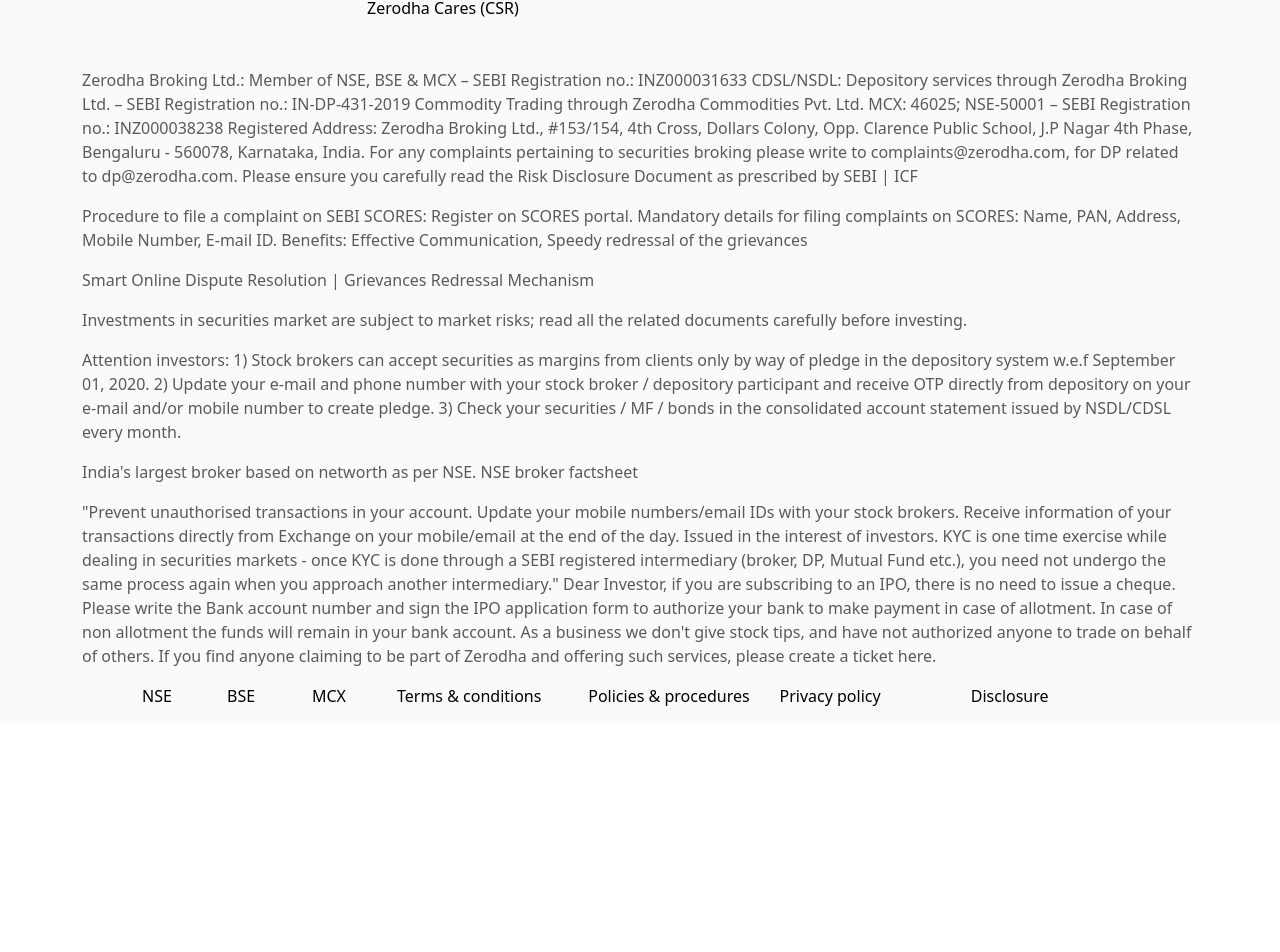
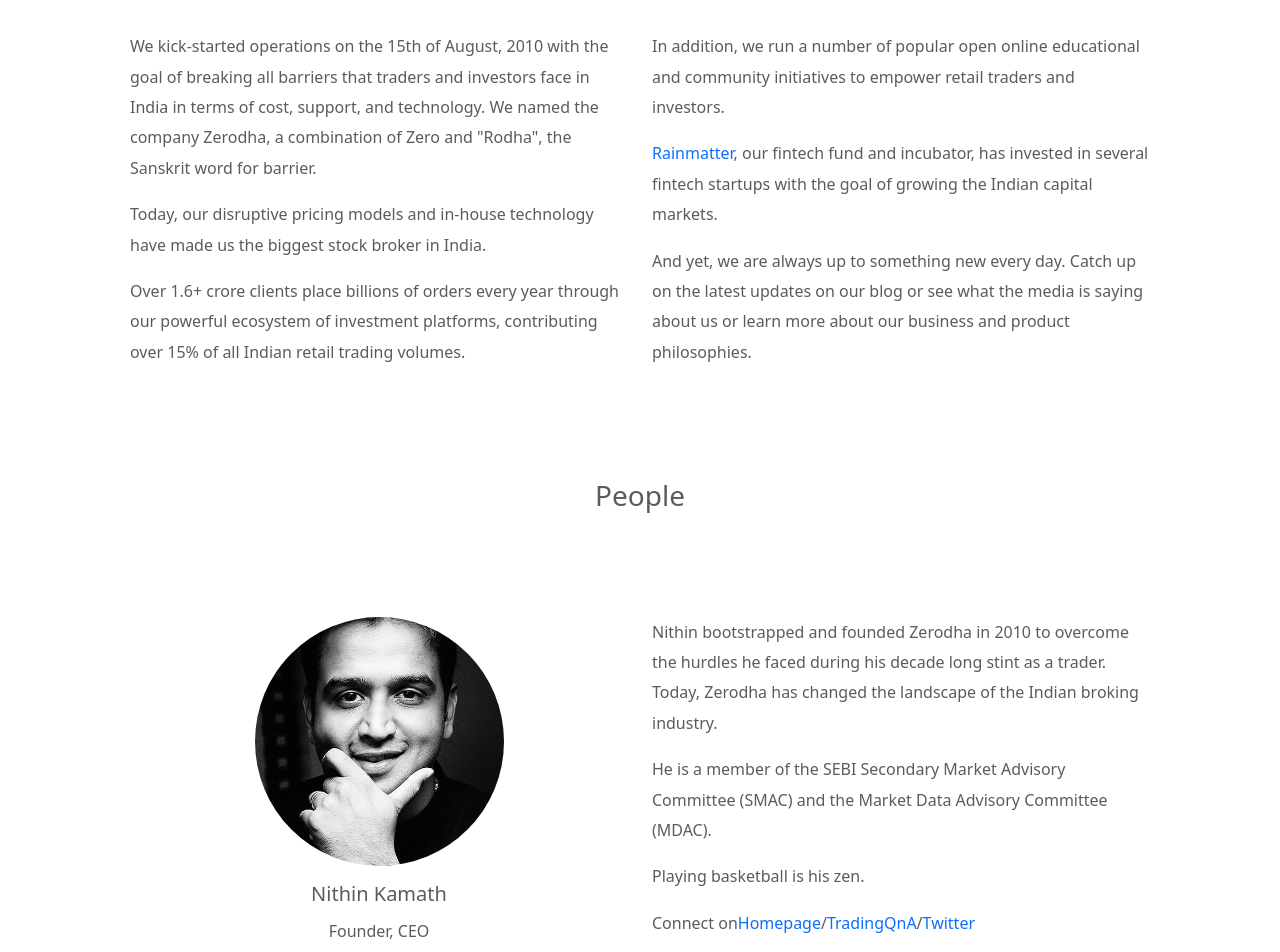
Before and after one commit to kapil407/Zerodha_Clone_Project, a React (Vite) app in the folder Frontend/: page /about in a window 1280 px wide. Shown: the part 358-1310 px from the top of the page. Before the commit the page ends 1082 px from the top, so only its background shows below. Built offline with nearby package versions, Linux system fonts and the light colour scheme.

Commit message:
created About Page

```diff
--- a/Frontend/src/landingPage/about/AboutPage.jsx
+++ b/Frontend/src/landingPage/about/AboutPage.jsx
@@ -1,9 +1,13 @@
-import React from 'react'
-
+import React from "react";
+import Hero from './Hero'
+import Team from "./Team";
 function AboutPage() {
   return (
-    <div>AboutPage</div>
-  )
+    <>
+        <Hero/>
+        <Team/>
+    </>
+  );
 }
 
-export default AboutPage
+export default AboutPage;
--- /dev/null
+++ b/Frontend/src/landingPage/about/Hero.jsx
@@ -0,0 +1,63 @@
+import React from 'react'
+
+function Hero() {
+  return (
+    <div className="container mt-5 mb-5">
+      <div className="row text-center text-muted mb-5 p-5">
+        <h1 className="fs-3">
+          We pioneered the discount broking model in India.
+          <br />
+          Now, we are breaking ground with our technology.
+        </h1>
+      </div>
+      <div className="row mt-5 mb-5 p-5 text-muted border-top" style={{lineHeight:"1.9"}}>
+        <div className="col-6">
+          <p>
+
+            We kick-started operations on the 15th of August, 2010 with the goal
+            of breaking all barriers that traders and investors face in India in
+            terms of cost, support, and technology. We named the company
+            Zerodha, a combination of Zero and "Rodha", the Sanskrit word for
+            barrier.
+          </p>
+
+          <p>
+
+            Today, our disruptive pricing models and in-house technology have
+            made us the biggest stock broker in India.
+          </p>
+
+          <p>
+
+            Over 1.6+ crore clients place billions of orders every year through
+            our powerful ecosystem of investment platforms, contributing over
+            15% of all Indian retail trading volumes.
+          </p>
+        </div>
+        <div className="col-6">
+          <p>
+
+            In addition, we run a number of popular open online educational and
+            community initiatives to empower retail traders and investors.
+          </p>
+
+          <p>
+
+           <a href="#" style={{textDecoration:"none"}}> Rainmatter</a>, our fintech fund and incubator, has invested in several
+            fintech startups with the goal of growing the Indian capital
+            markets.
+          </p>
+
+          <p>
+
+            And yet, we are always up to something new every day. Catch up on
+            the latest updates on our blog or see what the media is saying about
+            us or learn more about our business and product philosophies.
+          </p>
+        </div>
+      </div>
+    </div>
+  )
+}
+
+export default Hero
--- /dev/null
+++ b/Frontend/src/landingPage/about/Team.jsx
@@ -0,0 +1,53 @@
+import React from "react";
+
+function Team() {
+  return (
+    <div className="container  mb-5 ">
+      <div className="row text-center text-muted">
+        <h1 className="fs-3">People</h1>
+      </div>
+      <div className="row mt-5 mb-5 p-5  " style={{ lineHeight: "1.9" }}>
+        <div className="col-6 text-center text-muted">
+          <img
+            src="media/images/nithinKamath.jpg"
+            alt="image"
+            style={{ borderRadius: "100%", width: "50%" }}
+          />
+          <h5 className="mt-3 mb-3">Nithin Kamath</h5>
+          <h6>Founder, CEO</h6>
+        </div>
+        <div className="col-6 text-muted " style={{ lineHeight: "1.9" }}>
+          <p>
+            Nithin bootstrapped and founded Zerodha in 2010 to overcome the
+            hurdles he faced during his decade long stint as a trader. Today,
+            Zerodha has changed the landscape of the Indian broking industry.
+          </p>
+
+          <p>
+            He is a member of the SEBI Secondary Market Advisory Committee
+            (SMAC) and the Market Data Advisory Committee (MDAC).
+          </p>
+
+          <p> Playing basketball is his zen.</p>
+
+          <p>
+            Connect on
+            <a href="" style={{ textDecoration: "none" }}>
+              Homepage
+            </a>
+            /
+            <a href="" style={{ textDecoration: "none" }}>
+              TradingQnA
+            </a>
+            /
+            <a href="" style={{ textDecoration: "none" }}>
+              Twitter
+            </a>
+          </p>
+        </div>
+      </div>
+    </div>
+  );
+}
+
+export default Team;
```
